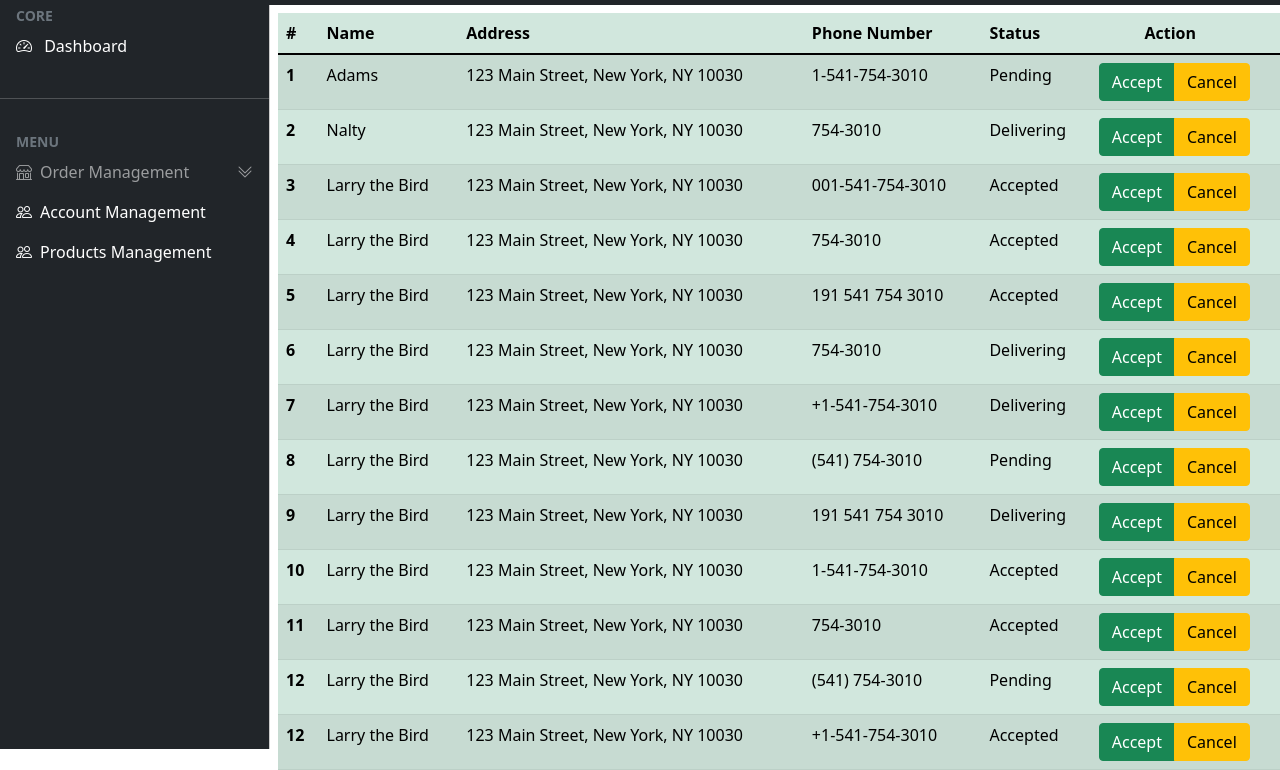
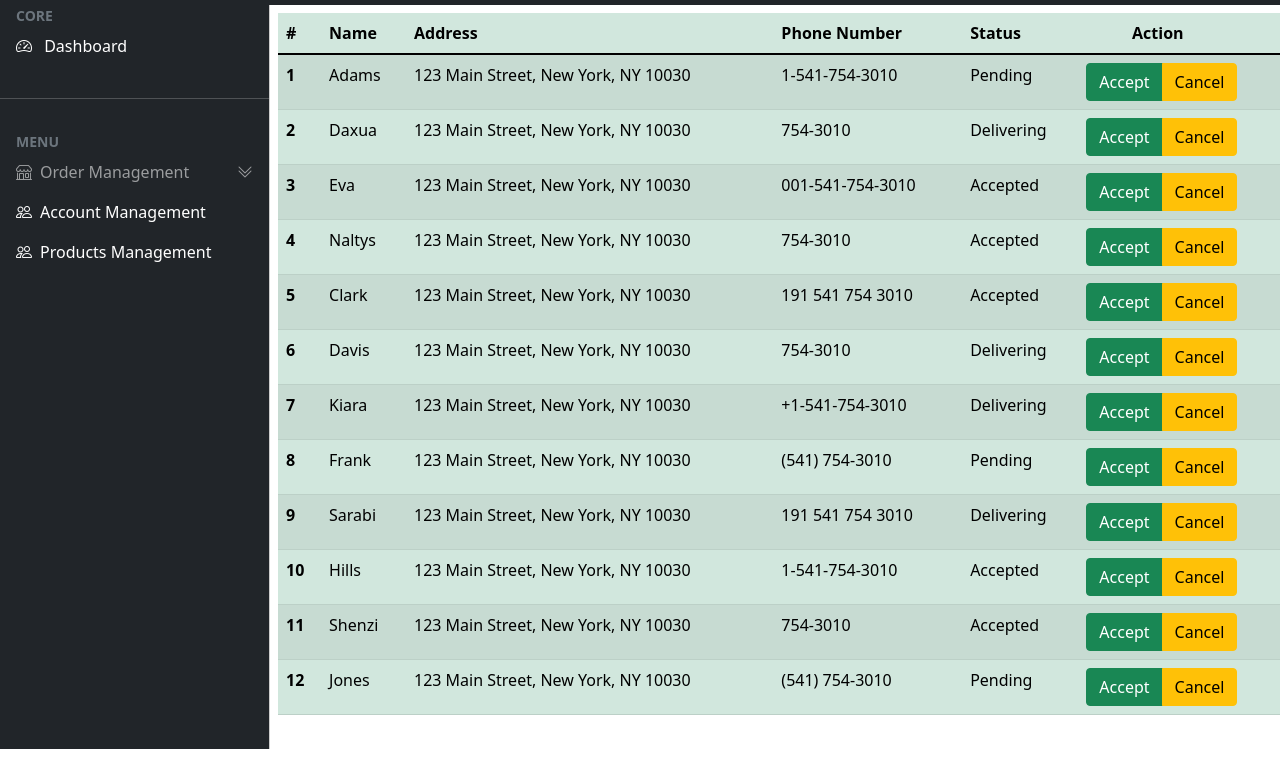
Before and after one commit to paygater/web, a plain HTML site: page order-mng.html in a window 1280 px wide. Shown: the part 51-821 px from the top of the page. After the commit the page ends 800 px from the top, so only its background shows below. Drawn offline with nearby package versions, Linux system fonts and the light colour scheme.

Commit message:
update 2

```diff
--- a/css/account-mng.css
+++ b/css/account-mng.css
@@ -1,6 +1,3 @@
-body{
-    background-color: rgba(39,45,59);
-}
 .navbar{
     font-size: 20px;
     font-weight: bold;
@@ -14,31 +11,18 @@ body{
 }
 .navbar-brand img{
     width: auto;
-    heigh: auto;
+    height: auto;
     max-width: 100%;
     max-height: 100%;
     display: inline-block;
     vertical-align: middle;
 }
 h3{
-    color: white;
+    color: b;
     font-weight: bold;
     text-align: center;
     padding: 2% 0 2% 0;
 }
-
-.table{
-    color: white;
-    background-color: rgba(47,50,60,1);
-}
-
-.table tbody tr:hover{
-    color: white;
-    background-color: rgba(55,59,71,1);
-}
-
-tr:nth-child(even) {background-color: rgba(68,72,86);}
-
 .activee{
     margin: .25em;
     padding-bottom: 0.10em;
@@ -151,7 +135,7 @@ hr{
 }
 
 .pagination a{
-        color: White;
+        color: black;
         float: left;
         padding: 8px 16px;
         text-decoration: none;
--- a/order-mng.html
+++ b/order-mng.html
@@ -164,7 +164,7 @@
               </tr>
               <tr>
                 <th scope="row">2</th>
-                <td>Nalty</td>
+                <td>Daxua</td>
                 <td>123 Main Street, New York, NY 10030</td>
                 <td>754-3010</td>
                 <td>Delivering</td>
@@ -177,7 +177,7 @@
               </tr>
               <tr>
                 <th scope="row">3</th>
-                <td colspan="1">Larry the Bird</td>
+                <td colspan="1">Eva</td>
                 <td>123 Main Street, New York, NY 10030</td>
                 <td>001-541-754-3010</td>
                 <td>Accepted</td>
@@ -190,7 +190,7 @@
               </tr>
               <tr>
                 <th scope="row">4</th>
-                <td colspan="1">Larry the Bird</td>
+                <td colspan="1">Naltys</td>
                 <td>123 Main Street, New York, NY 10030</td>
                 <td>754-3010</td>
                 <td>Accepted</td>
@@ -203,7 +203,7 @@
               </tr>
               <tr>
                 <th scope="row">5</th>
-                <td colspan="1">Larry the Bird</td>
+                <td colspan="1">Clark</td>
                 <td>123 Main Street, New York, NY 10030</td>
                 <td>191 541 754 3010</td>
                 <td>Accepted</td>
@@ -216,7 +216,7 @@
               </tr>
               <tr>
                 <th scope="row">6</th>
-                <td colspan="1">Larry the Bird</td>
+                <td colspan="1">Davis</td>
                 <td>123 Main Street, New York, NY 10030</td>
                 <td>754-3010</td>
                 <td>Delivering</td>
@@ -229,7 +229,7 @@
               </tr>
               <tr>
                 <th scope="row">7</th>
-                <td colspan="1">Larry the Bird</td>
+                <td colspan="1">Kiara</td>
                 <td>123 Main Street, New York, NY 10030</td>
                 <td>+1-541-754-3010</td>
                 <td>Delivering</td>
@@ -242,7 +242,7 @@
               </tr>
               <tr>
                 <th scope="row">8</th>
-                <td colspan="1">Larry the Bird</td>
+                <td colspan="1">Frank</td>
                 <td>123 Main Street, New York, NY 10030</td>
                 <td>(541) 754-3010</td>
                 <td>Pending</td>
@@ -255,7 +255,7 @@
               </tr>
               <tr>
                 <th scope="row">9</th>
-                <td colspan="1">Larry the Bird</td>
+                <td colspan="1">Sarabi</td>
                 <td>123 Main Street, New York, NY 10030</td>
                 <td>191 541 754 3010</td>
                 <td>Delivering</td>
@@ -268,7 +268,7 @@
               </tr>
               <tr>
                 <th scope="row">10</th>
-                <td colspan="1">Larry the Bird</td>
+                <td colspan="1">Hills</td>
                 <td>123 Main Street, New York, NY 10030</td>
                 <td>1-541-754-3010</td>
                 <td>Accepted</td>
@@ -281,7 +281,7 @@
               </tr>
               <tr>
                 <th scope="row">11</th>
-                <td colspan="1">Larry the Bird</td>
+                <td colspan="1">Shenzi</td>
                 <td>123 Main Street, New York, NY 10030</td>
                 <td>754-3010</td>
                 <td>Accepted</td>
@@ -294,7 +294,7 @@
               </tr>
               <tr>
                 <th scope="row">12</th>
-                <td colspan="1">Larry the Bird</td>
+                <td colspan="1">Jones</td>
                 <td>123 Main Street, New York, NY 10030</td>
                 <td>(541) 754-3010</td>
                 <td>Pending</td>
@@ -305,20 +305,6 @@
                     </div>
                 </td>
               </tr>
-              <tr>
-                <th scope="row">12</th>
-                <td colspan="1">Larry the Bird</td>
-                <td>123 Main Street, New York, NY 10030</td>
-                <td>+1-541-754-3010</td>
-                <td>Accepted</td>
-                <td>
-                    <div class="btn-group" role="group" aria-label="Basic mixed styles example">
-                        <button type="button" class="btn btn-success">Accept</button>
-                        <button type="button" class="btn btn-warning">Cancel</button>
-                    </div>
-                </td>
-              </tr>
-
             </tbody>
           </table>
     <script src="https://cdn.jsdelivr.net/npm/bootstrap@5.0.2/dist/js/bootstrap.bundle.min.js" integrity="sha384-MrcW6ZMFYlzcLA8Nl+NtUVF0sA7MsXsP1UyJoMp4YLEuNSfAP+JcXn/tWtIaxVXM" crossorigin="anonymous"></script>
```
Also changed, not shown: account-mng.html (+1 -1 lines), order-detail.html (+1 -1 lines).
